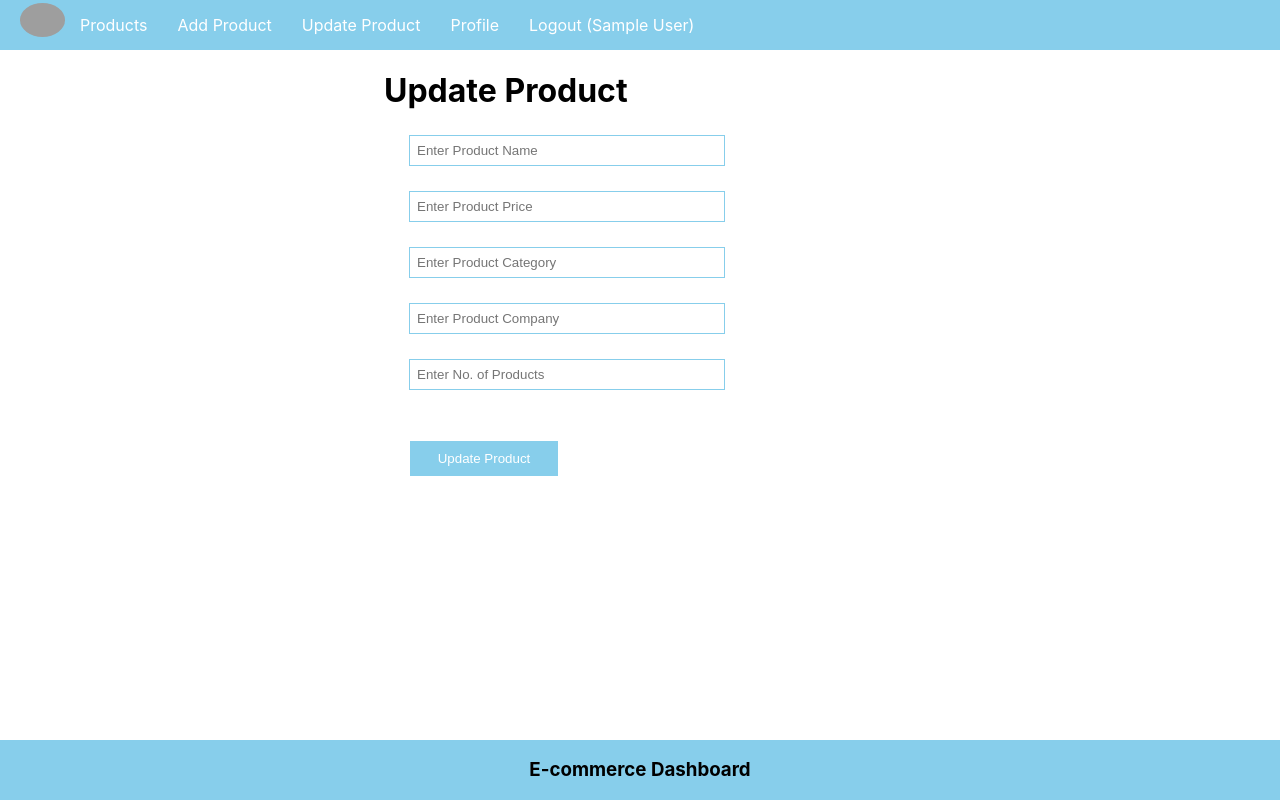
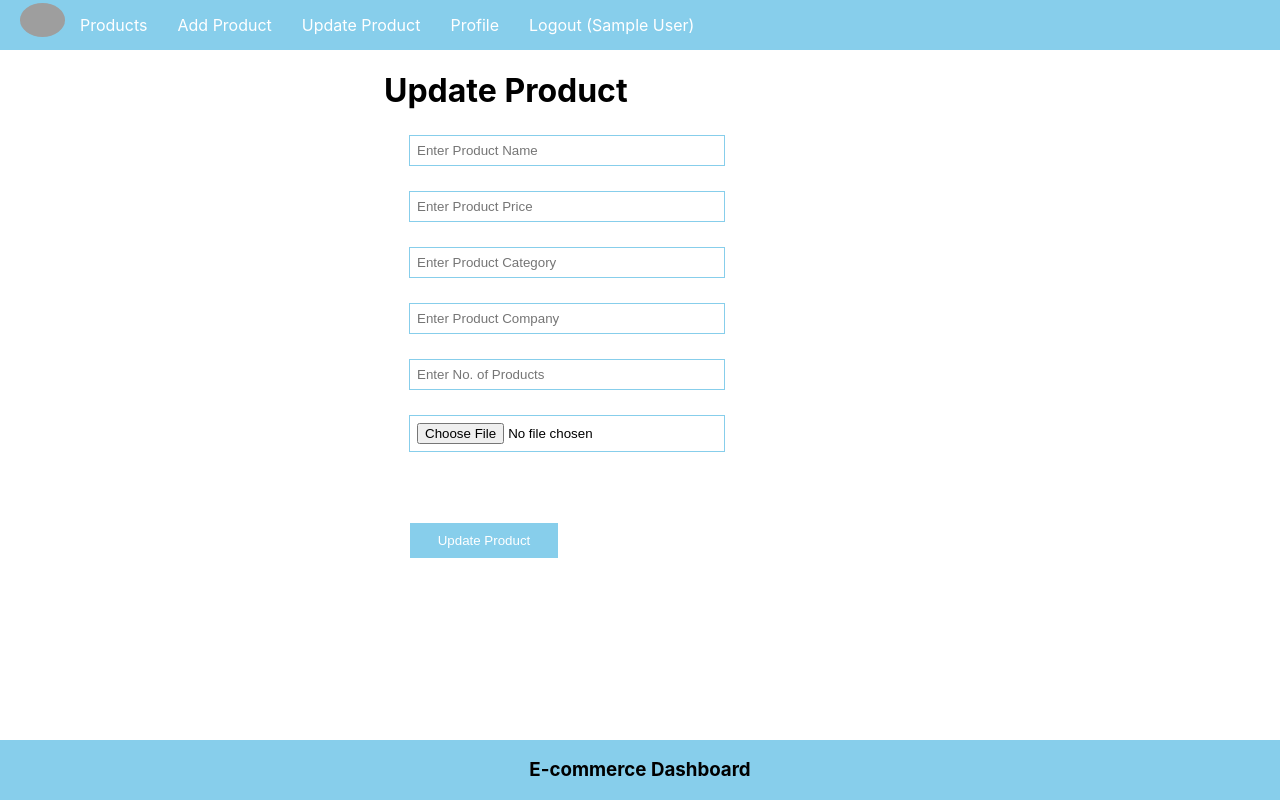
Before and after one commit to myselfbiwash/E-comm-Dashboard, a React (Vite) app in the folder frontend/: page /update/1 in a window 1280 px wide. Built offline with nearby package versions, Linux system fonts and the light colour scheme; no server answers; sample sign-in values are in the browser's storage; grey boxes are pictures that could not be loaded.

Commit message:
Add photo upload functionality to UpdateProduct component

```diff
--- a/frontend/src/components/UpdateProduct.jsx
+++ b/frontend/src/components/UpdateProduct.jsx
@@ -12,6 +12,7 @@ const UpdateProduct = () => {
     const [company, setCompany] = React.useState('');
     const [number, setNumber] = React.useState('');
     const [error, setError] = React.useState(false);
+    const [photo, setPhoto] = React.useState(null);
     const params = useParams();
     const navigate = useNavigate();
 
@@ -32,18 +33,26 @@ const UpdateProduct = () => {
         setPrice(result.price);
         setCategory(result.category);
         setCompany(result.company);
+        setNumber(result.number);
+        setPhoto(result.photo);
     }
+
+    const formData = new FormData();
+    formData.append('name', name);
+    formData.append('price', price);
+    formData.append('category', category);
+    formData.append('company', company);
+    formData.append('number', number);
+    formData.append('photo', photo);
 
     const updateProduct = async (e) => {
         e.preventDefault();
         console.warn(name, price, category, company);
-        let result = await fetch(`/api/product/${params.id}`, {
-            method: 'Put',
-            body: JSON.stringify({ name, price, category, company, number }),
+        let result = await fetch("/api/update-product/" + params.id, {
+            method: 'put',
+            body: formData,
             headers: {
-                'Content-Type': "application/json",
-                authorization: `bearer ${JSON.parse(localStorage.getItem('token'))}`
-
+                "Authorization": `Bearer ${JSON.parse(localStorage.getItem('token'))}`
             }
         });
 
@@ -53,30 +62,38 @@ const UpdateProduct = () => {
 
     }
 
+    const handleFileChange = (e) => {
+        setPhoto(e.target.files[0]);
+    }
+
     return (
-        <div className='product'>
+        <form className='product' onSubmit={updateProduct} encType='multipart/form-data'>
         <h1>Update Product</h1>
         <input type="text" placeholder='Enter Product Name' className='inputBox'
             onChange={(e) => { setName(e.target.value) }} value={name} />
-
+        {error && !name && <span className='invalid-input'>Enter valid name</span>}
 
         <input type="text" placeholder='Enter Product Price' className='inputBox'
             onChange={(e) => { setPrice(e.target.value) }} value={price} />
+        {error && !price && <span className='invalid-input'>Enter valid price</span>}
 
         <input type="text" placeholder='Enter Product Category' className='inputBox'
             onChange={(e) => { setCategory(e.target.value) }} value={category} />
-
+        {error && !category && <span className='invalid-input'>Enter valid category</span>}
 
         <input type="text" placeholder='Enter Product Company' className='inputBox'
             onChange={(e) => { setCompany(e.target.value) }} value={company} />
+        {error && !company && <span className='invalid-input'>Enter valid company</span>}
 
         <input type="number" placeholder='Enter No. of Products' className='inputBox'
             onChange={(e) => { setNumber(e.target.value) }} value={number} />
+        {error && !number && <span className='invalid-input'>Enter valid number</span>}
 
+        { photo && <img src={"http://localhost:5000/api/uploads/" + photo} alt="Product" width="100" /> }
+        <input type="file" className='inputBox' onChange={handleFileChange} defaultValue={photo} /> <br />
 
-            <button className='appButton' onClick={updateProduct}>Update Product</button>
-
-        </div>
+        <button type='submit' className='appButton'>Update Product</button>
+    </form>
     )
 }
 
```
Lines whose indentation alone changed are shown as unchanged.
